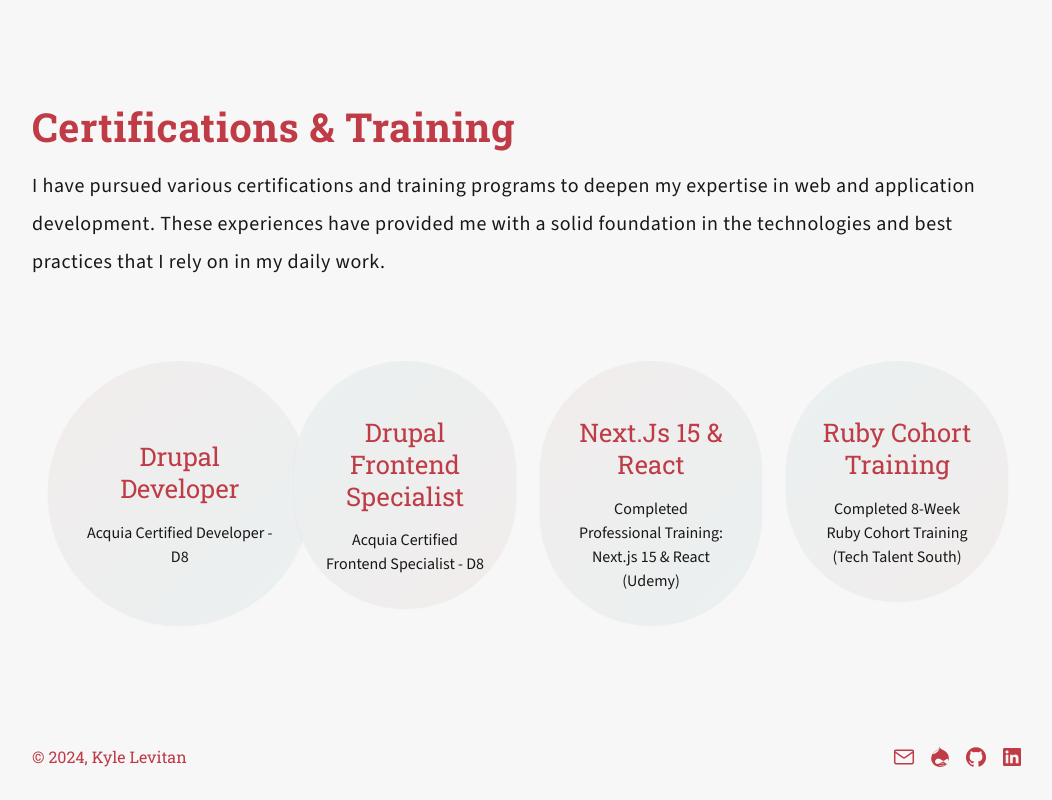
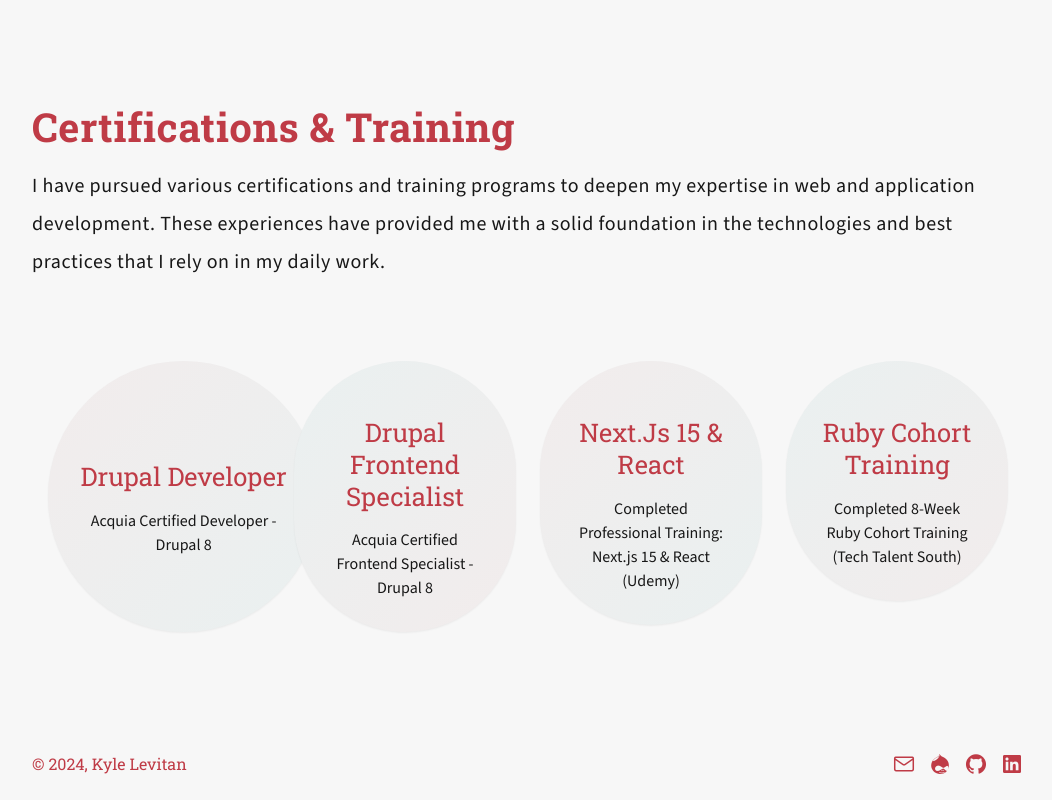
Before and after one commit to kalevitan/kylelevitan, a Next.js app: page / in a window 1280 px wide. Shown: the part 7683-8483 px from the top of the page, without its empty margins (112-1164 px from the left). Built offline with nearby package versions, Linux system fonts and the light colour scheme.

Commit message:
Minor style and content updates

```diff
--- a/app/components/certifications/index.tsx
+++ b/app/components/certifications/index.tsx
@@ -12,17 +12,17 @@ const Certifications: React.FC = () => {
       </div>
     </div>
     <div className="layout xl:!col-span-3 xl:mx-40 2xl:mx-60 mx-0 !px-0">
-      <div className="skills__content grid gap-6 grid-cols-1 sm:grid-cols-2 lg:grid-cols-4 text-center">
+      <div className="skills__content grid gap-6 grid-cols-1 sm:grid-cols-2 lg:grid-cols-4 text-center px-4 lg:px-0">
         <div className="drupal-developer emblem rounded-full shadow-sm gradient-right p-8 min-w-fit place-content-center aspect-[1]">
           <h3>Drupal Developer</h3>
           <p>
-            Acquia Certified Developer - D8
+            Acquia Certified Developer - Drupal 8
           </p>
         </div>
         <div className="drupal-frontend-specialist emblem rounded-full shadow-sm gradient-left p-8 place-content-center aspect-[1]">
           <h3>Drupal Frontend Specialist</h3>
           <p>
-            Acquia Certified Frontend Specialist - D8
+            Acquia Certified Frontend Specialist - Drupal 8
           </p>
         </div>
         <div className="next-js-developer emblem rounded-full shadow-sm gradient-right p-8 place-content-center aspect-[1]">
```
